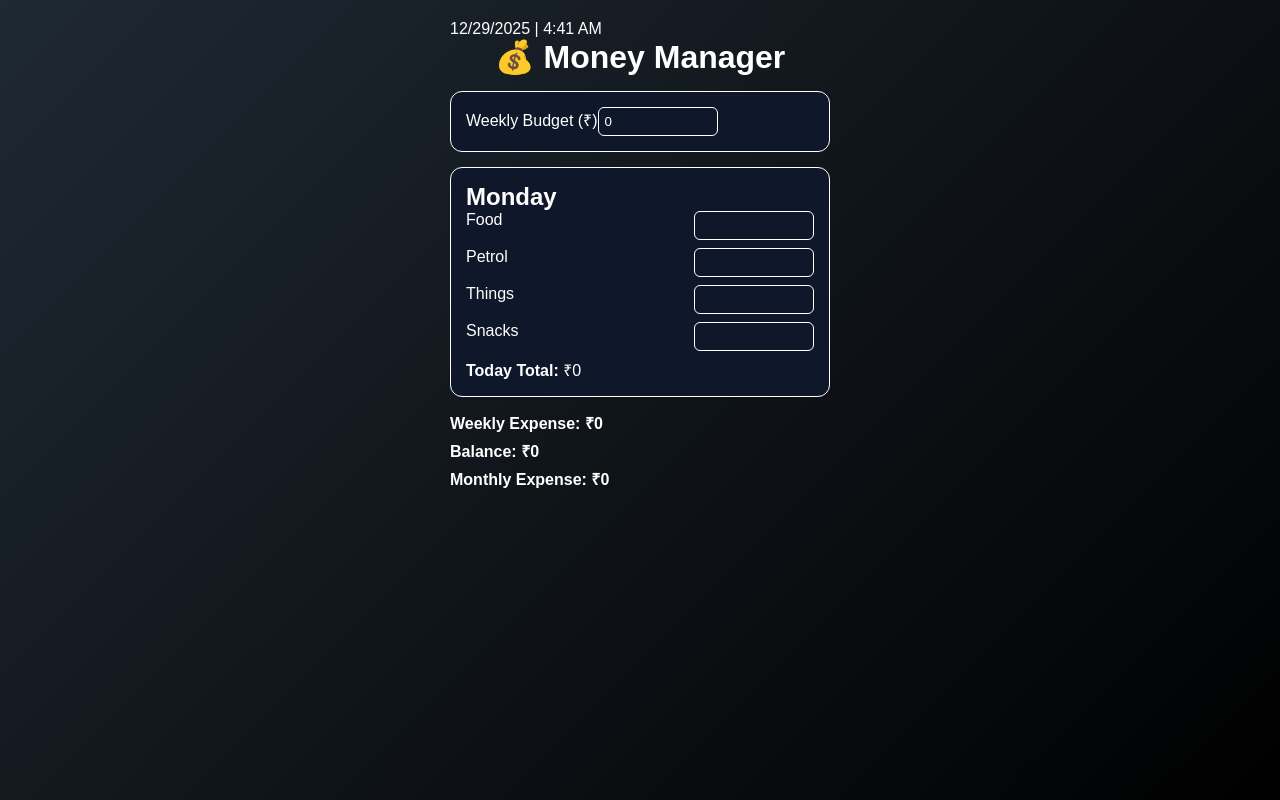
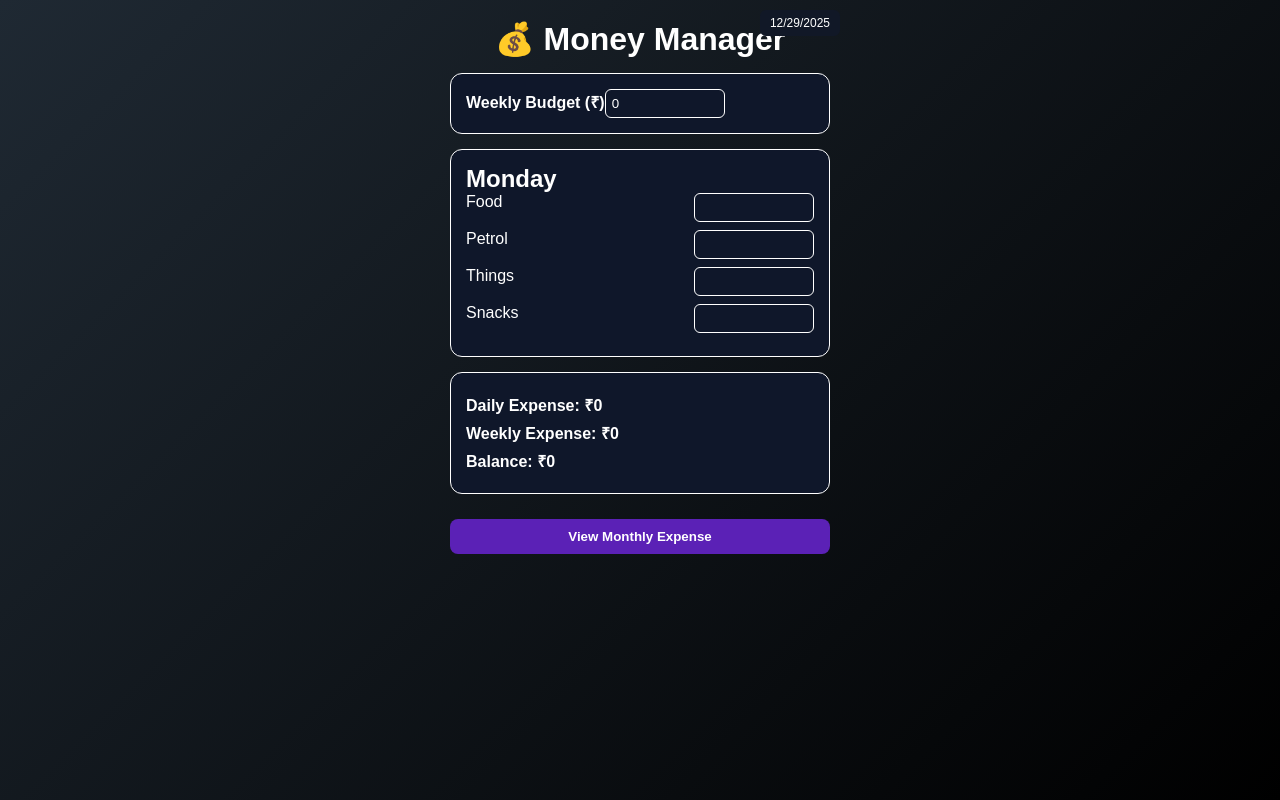
Before and after one commit to RadhakrishnanSA/Money_manager, a React (Vite) app: page / in a window 1280 px wide. Built offline with nearby package versions, Linux system fonts and the light colour scheme.

Commit message:
Update App.jsx

```diff
--- a/src/App.jsx
+++ b/src/App.jsx
@@ -1,4 +1,4 @@
-import { useState, useEffect } from "react";
+import { useState } from "react";
 import "./App.css";
 
 const categories = ["food", "petrol", "things", "snacks"];
@@ -15,33 +15,17 @@ const dayNames = [
 function App() {
   const today = new Date();
   const todayName = dayNames[today.getDay()];
+  const todayDate = today.toLocaleDateString();
 
   const [budget, setBudget] = useState(0);
-  const [dateTime, setDateTime] = useState("");
+  const [viewMonthly, setViewMonthly] = useState(false);
+
   const [expenses, setExpenses] = useState({
     food: 0,
     petrol: 0,
     things: 0,
     snacks: 0,
   });
-
-  // Live Date & Time
-  useEffect(() => {
-    const update = () => {
-      const now = new Date();
-      const date = now.toLocaleDateString();
-      const time = now.toLocaleTimeString("en-US", {
-        hour: "numeric",
-        minute: "numeric",
-        hour12: true,
-      });
-      setDateTime(`${date} | ${time}`);
-    };
-
-    update();
-    const interval = setInterval(update, 1000);
-    return () => clearInterval(interval);
-  }, []);
 
   const handleChange = (field, value) => {
     setExpenses({
@@ -50,24 +34,46 @@ function App() {
     });
   };
 
-  const dailyTotal =
+  const dailyExpense =
     expenses.food +
     expenses.petrol +
     expenses.things +
     expenses.snacks;
 
-  const weeklyExpense = dailyTotal;
+  const weeklyExpense = dailyExpense; // single day entry
   const balance = budget - weeklyExpense;
   const monthlyExpense = weeklyExpense * 4;
 
+  /* MONTHLY VIEW */
+  if (viewMonthly) {
+    return (
+      <div className="container">
+        <div className="date-box">{todayDate}</div>
+
+        <h1>📅 Monthly Expense</h1>
+
+        <div className="card summary">
+          <p>Monthly Expense: ₹{monthlyExpense}</p>
+        </div>
+
+        <button onClick={() => setViewMonthly(false)}>
+          ⬅ Back
+        </button>
+      </div>
+    );
+  }
+
+  /* DAILY VIEW */
   return (
     <div className="container">
-      <div className="datetime-box">{dateTime}</div>
+      <div className="date-box">{todayDate}</div>
 
       <h1>💰 Money Manager</h1>
 
       <div className="card">
-        <label className="budget-label">Weekly Budget (₹)</label>
+        <label style={{ fontWeight: "bold" }}>
+          Weekly Budget (₹)
+        </label>
         <input
           type="number"
           value={budget}
@@ -76,7 +82,7 @@ function App() {
       </div>
 
       <div className="card">
-        <h2 className="day-title">{todayName}</h2>
+        <h2>{todayName}</h2>
 
         {categories.map((cat) => (
           <div className="row" key={cat}>
@@ -89,15 +95,17 @@ function App() {
             />
           </div>
         ))}
-
-        <p><b>Today Total:</b> ₹{dailyTotal}</p>
       </div>
 
-      <div className="summary">
+      <div className="card summary">
+        <p>Daily Expense: ₹{dailyExpense}</p>
         <p>Weekly Expense: ₹{weeklyExpense}</p>
         <p>Balance: ₹{balance}</p>
-        <p>Monthly Expense: ₹{monthlyExpense}</p>
       </div>
+
+      <button onClick={() => setViewMonthly(true)}>
+        View Monthly Expense
+      </button>
     </div>
   );
 }
```
